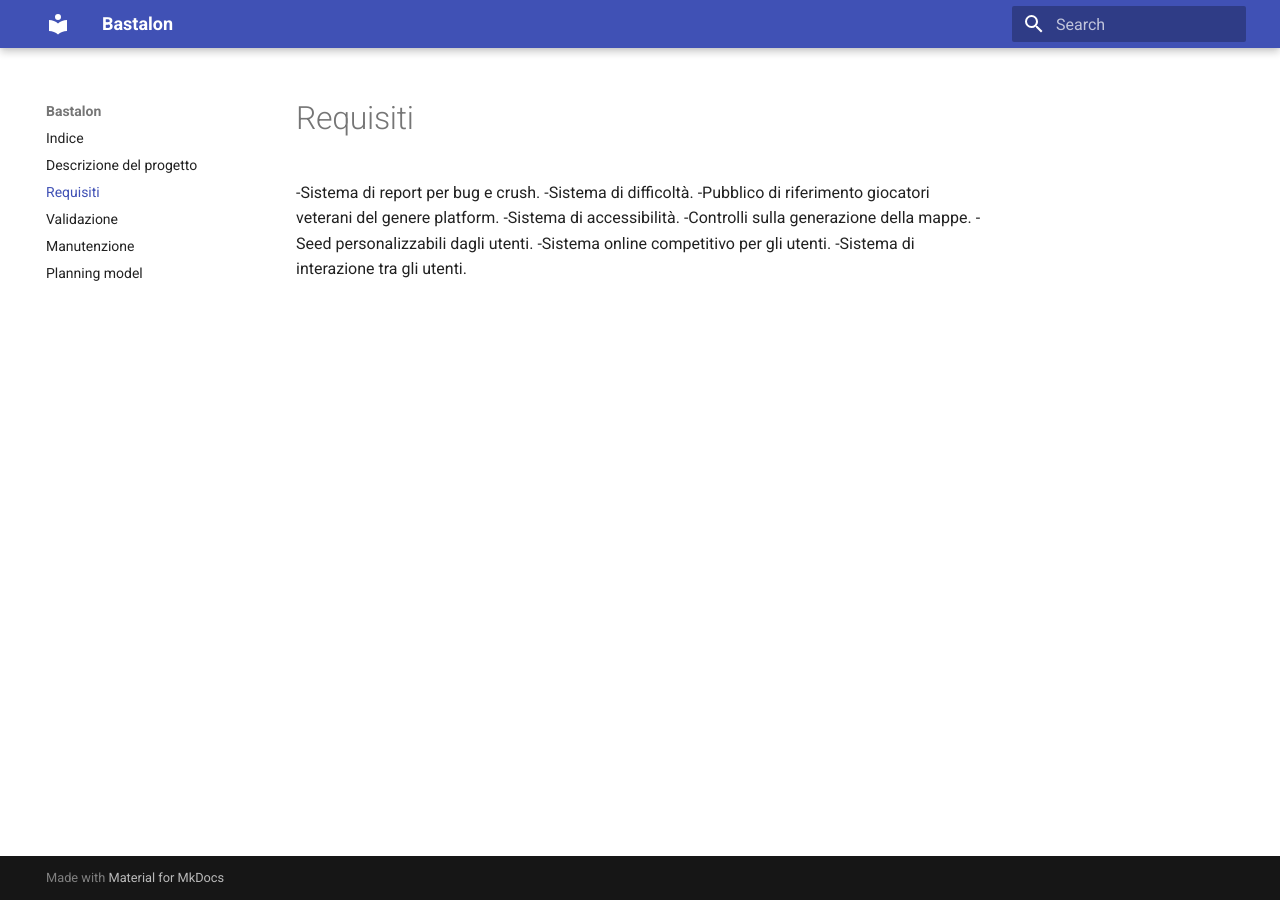
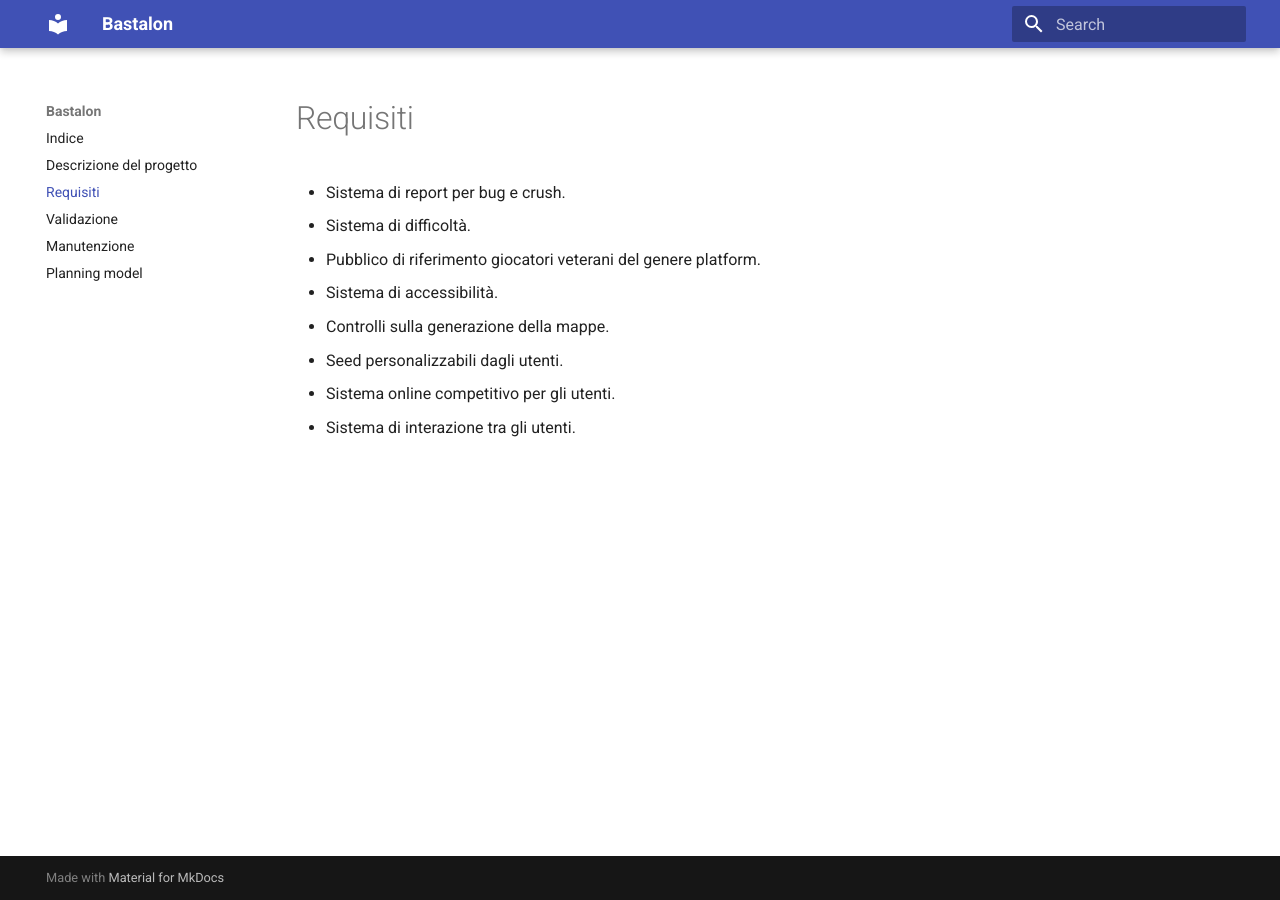
Before and after one commit to Franziska02/Bastalon, an MkDocs documentation site: the page built from docs/requisiti.md, in a window 1280 px wide. Built offline with MkDocs 1.6.1 and Material for MkDocs 9.7.7, drawn with Linux system fonts in a browser that asks for light colours.

```diff
--- a/docs/requisiti.md
+++ b/docs/requisiti.md
@@ -1,10 +1,10 @@
 # Requisiti
 
--Sistema di report per bug e crush.
--Sistema di difficoltà.
--Pubblico di riferimento giocatori veterani del genere platform.
--Sistema di accessibilità.
--Controlli sulla generazione della mappe.
--Seed personalizzabili dagli utenti.
--Sistema online competitivo per gli utenti.
--Sistema di interazione tra gli utenti.
+-  Sistema di report per bug e crush.
+* Sistema di difficoltà.
+* Pubblico di riferimento giocatori veterani del genere platform.
+* Sistema di accessibilità.
+* Controlli sulla generazione della mappe.
+* Seed personalizzabili dagli utenti.
+* Sistema online competitivo per gli utenti.
+* Sistema di interazione tra gli utenti.
```
Also changed, not shown: docs/descrizione_del_progetto.md (+1 -1 lines), docs/index.md (+7 -5 lines), docs/manutenzione.md (+4 -4 lines), docs/modello.md (+1 -1 lines), docs/validazione.md (+3 -3 lines).
